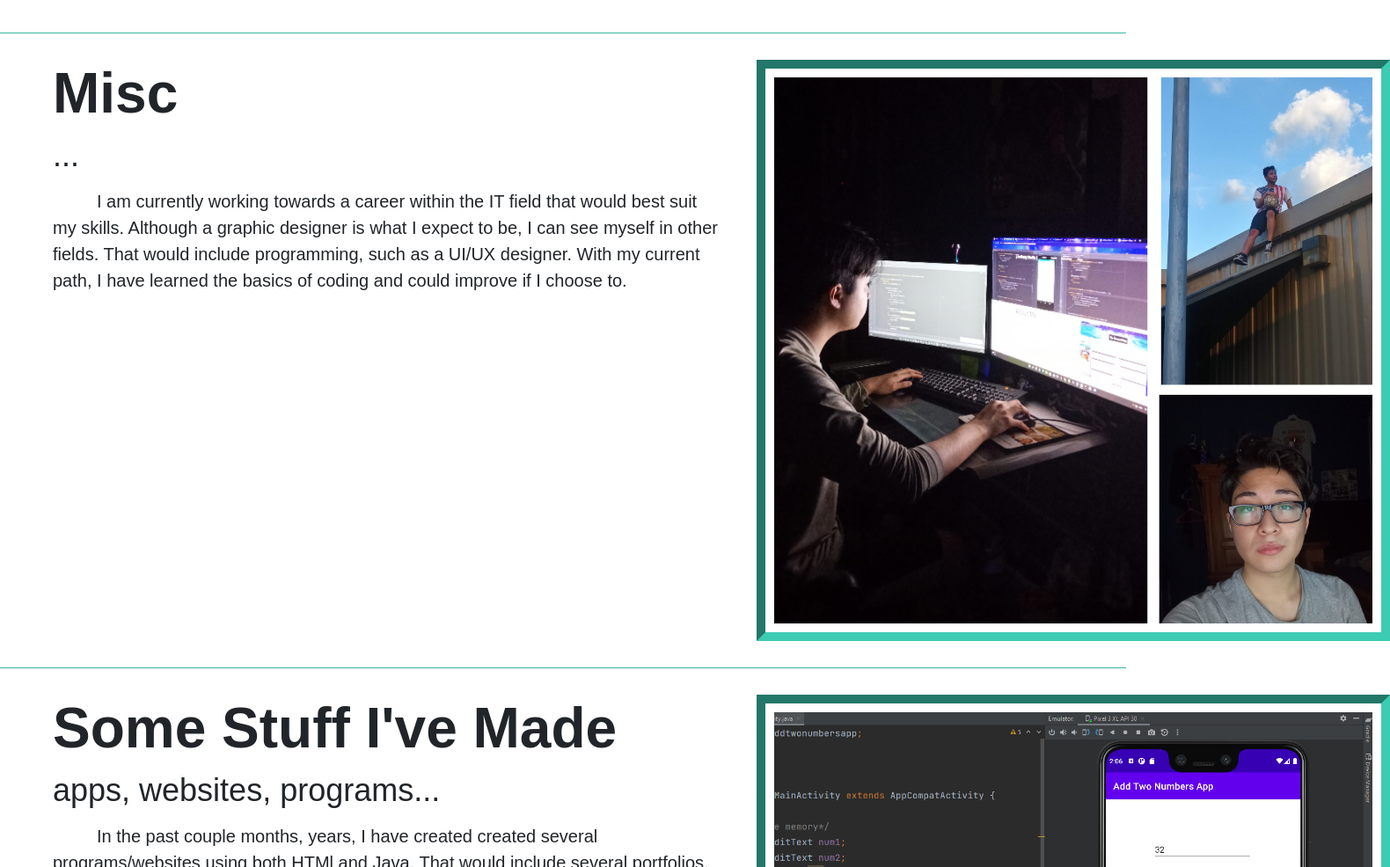
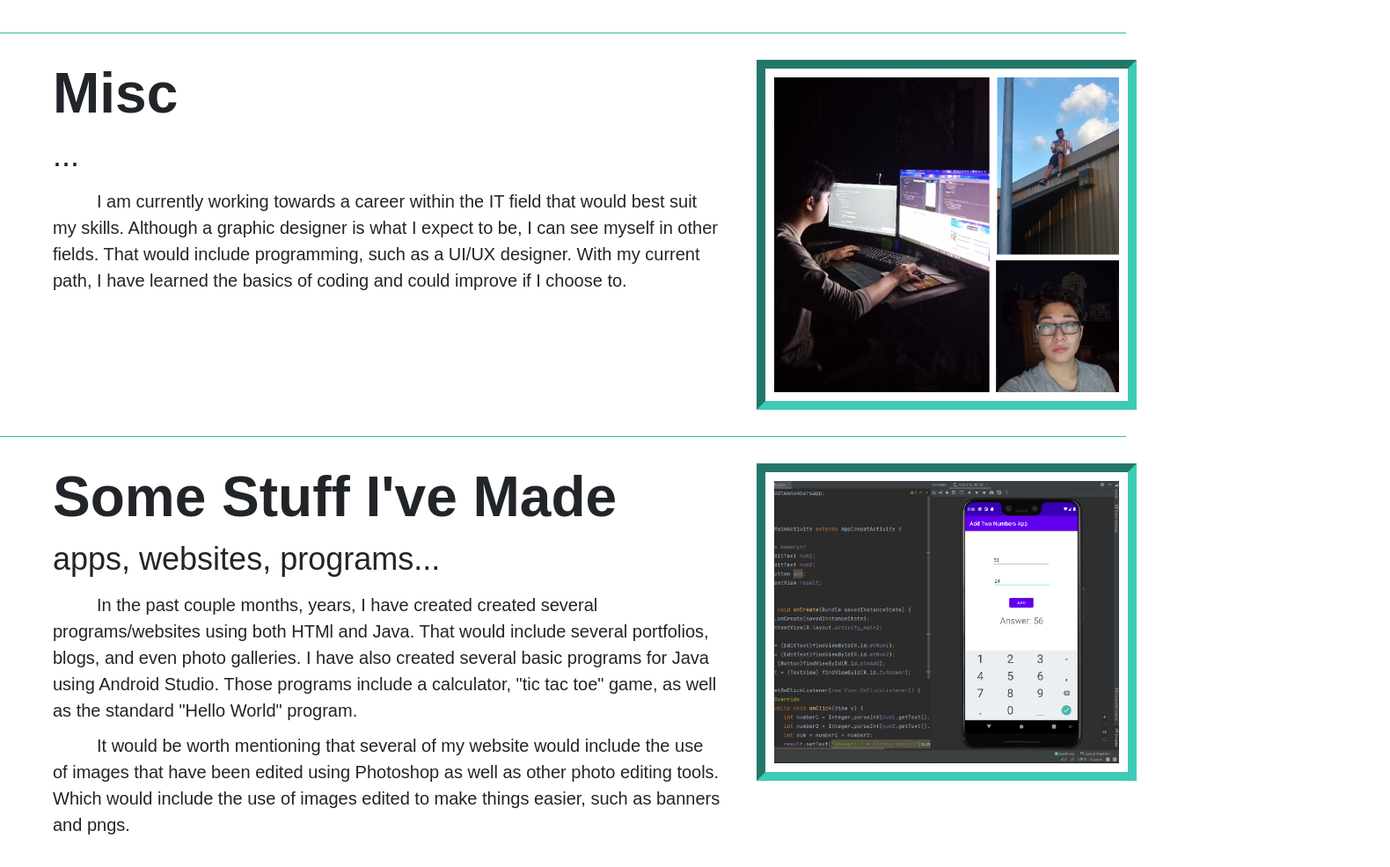
Before and after one commit to anthonymuniz2303/Portfolio, a plain HTML site: page index.html in a window 1280 px wide. Shown: the part 749-1735 px from the top of the page at 88% size, 1580 px wide, since content can reach past the window. Drawn offline with nearby package versions, Linux system fonts and the light colour scheme.

Commit message:
Update main.css

```diff
--- a/styles/main.css
+++ b/styles/main.css
@@ -189,7 +189,8 @@ body {
 img {
   display: block;
   height: auto;
-  max-width: 200%;
+  max-width: 120%;
+  width: auto\9;
 margin-right: -70em;
    border: 10px inset #3DCBB4; padding:1em;
 
```
